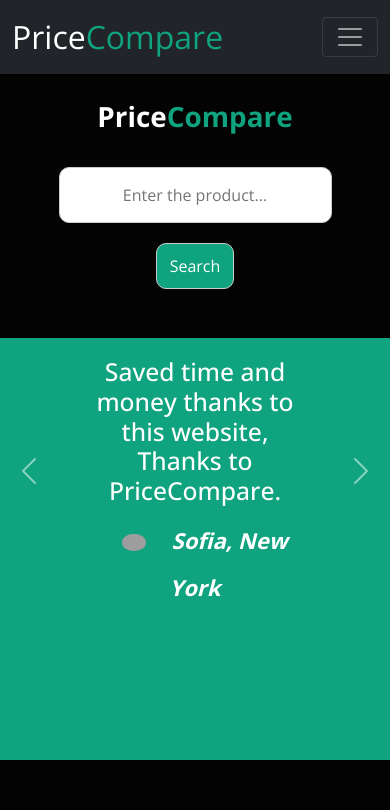
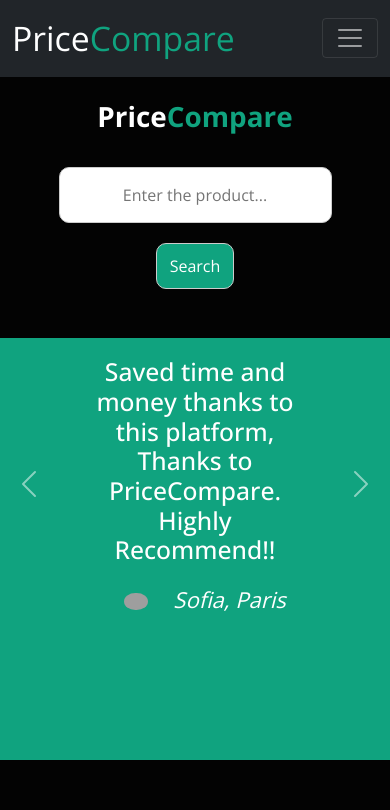
Before and after one commit to Ravindra1245/ravindra-kishori, a Flask app: page /index in a window 390 px wide. Shown: the top 810 px of the page. Run offline with Flask 3, Linux system fonts and the light colour scheme; some libraries are stand-ins or nearby versions; grey boxes are pictures that could not be loaded.

Commit message:
updated responsive webpages

```diff
--- a/mid-evaluation/static/index.css
+++ b/mid-evaluation/static/index.css
@@ -159,7 +159,7 @@ button[type="submit"] {
 }
 
 .brand {
-    font-size: xx-large;
+    font-size: 4vh;
 }
 
 
@@ -190,7 +190,10 @@ section {
       margin: 20px;
     }
 
-
+    .person{
+        font-weight: 400;
+        font-size: 1em;
+    }
     .carousel-item{
         padding-top: 5%;
         padding-left:  20%;
--- a/mid-evaluation/templates/index.html
+++ b/mid-evaluation/templates/index.html
@@ -93,16 +93,16 @@
           <div class="carousel-inner">
             <div class="carousel-item active">
 
-              <h2>Saved time and money thanks to this website, Thanks to PriceCompare.</h2>
+              <h2>Saved time and money thanks to this platform, Thanks to PriceCompare. Highly Recommend!!</h2>
               <img class="testimonial-image" src="../static/Images/girl.jpg" alt="dog-profile">
-              <em>Sofia, New York</em>
+              <em class="person">Sofia, Paris</em>
 
             </div>
             <div class="carousel-item">
 
-              <h2>Skeptical at first, but website exceeded expectations. Saved money on exact same product.</h2>
+              <h2>Skeptical at first, but PriceCompare exceeded expectations. Saved money on exact same product.</h2>
               <img class="testimonial-image" src="../static/Images/boy.jpg" alt="lady-profile">
-              <em>Mike, London</em>
+              <em class = "person">Mike, London</em>
             </div>
           </div>
           <a class="carousel-control-prev" href="#testimonial-carousel" type="button" data-bs-slide="prev">
--- a/mid-evaluation/templates/login.html
+++ b/mid-evaluation/templates/login.html
@@ -3,6 +3,7 @@
 <head>
 	<title>Pyrebase-Flask-Login</title>
 	<link rel="stylesheet" type="text/css" href="{{ url_for('static', filename = 'main.css') }}">
+  <meta name="viewport" content="width=device-width, initial-scale=1.0">
 </head>
 <body>
     {% if us %}
--- a/mid-evaluation/templates/no_search_history.html
+++ b/mid-evaluation/templates/no_search_history.html
@@ -11,7 +11,7 @@
     <script src="https://cdn.jsdelivr.net/npm/bootstrap@5.1.3/dist/js/bootstrap.bundle.min.js"
         integrity="sha384-ka7Sk0Gln4gmtz2MlQnikT1wXgYsOg+OMhuP+IlRH9sENBO0LRn5q+8nbTov4+1p"
         crossorigin="anonymous"></script>
-
+        <meta name="viewport" content="width=device-width, initial-scale=1.0">
     <!--icon-->
     <link rel="stylesheet" href="https://pro.fontawesome.com/releases/v5.10.0/css/all.css"
         integrity="sha384-AYmEC3Yw5cVb3ZcuHtOA93w35dYTsvhLPVnYs9eStHfGJvOvKxVfELGroGkvsg+p" crossorigin="anonymous">
--- a/mid-evaluation/templates/search_history.html
+++ b/mid-evaluation/templates/search_history.html
@@ -9,7 +9,7 @@
     <script src="https://cdn.jsdelivr.net/npm/bootstrap@5.1.3/dist/js/bootstrap.bundle.min.js"
         integrity="sha384-ka7Sk0Gln4gmtz2MlQnikT1wXgYsOg+OMhuP+IlRH9sENBO0LRn5q+8nbTov4+1p"
         crossorigin="anonymous"></script>
-
+        <meta name="viewport" content="width=device-width, initial-scale=1.0">
     <!--icon-->
     <link rel="stylesheet" href="https://pro.fontawesome.com/releases/v5.10.0/css/all.css"
         integrity="sha384-AYmEC3Yw5cVb3ZcuHtOA93w35dYTsvhLPVnYs9eStHfGJvOvKxVfELGroGkvsg+p" crossorigin="anonymous">
--- a/mid-evaluation/templates/signup.html
+++ b/mid-evaluation/templates/signup.html
@@ -3,6 +3,7 @@
 <head>
 	<title>Pyrebase-Flask-Login</title>
 	<link rel="stylesheet" type="text/css" href="{{ url_for('static', filename = 'main.css') }}">
+  <meta name="viewport" content="width=device-width, initial-scale=1.0">
 </head>
 <body>
 <div class="wrapper fadeInDown">
```
